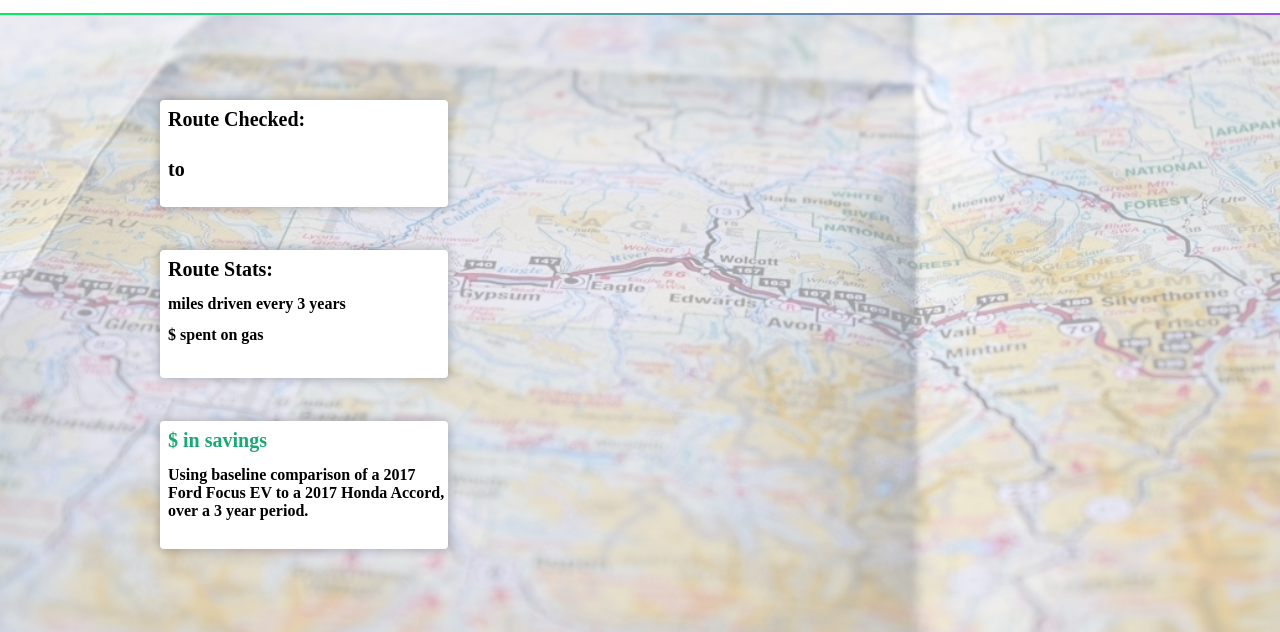
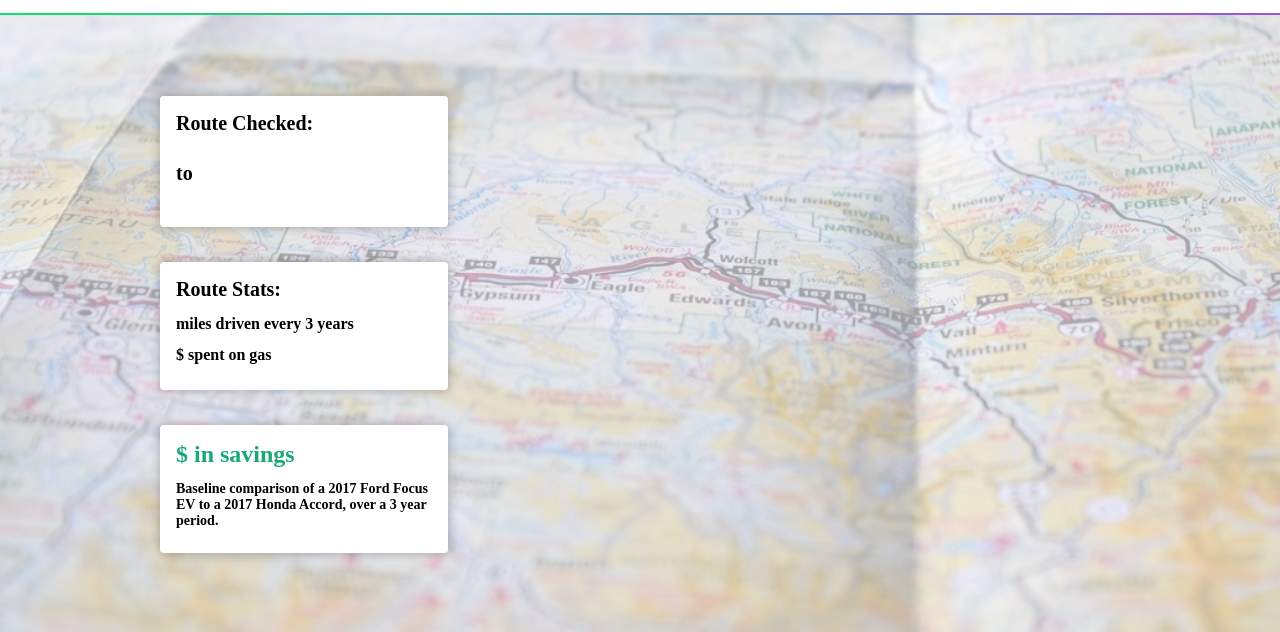
Before and after one commit to eldain/project-rev, a plain HTML site: page savings.html in a window 1280 px wide. Shown: the part 60-692 px from the top of the page. Drawn offline with nearby package versions, Linux system fonts and the light colour scheme; some packages are replaced by stand-ins of ours.

Commit message:
Better format first panel second page

```diff
--- a/savings.html
+++ b/savings.html
@@ -23,28 +23,21 @@
 	<div class="nav-line"></div>
 
 	<div class="first-panel-savings relative">
-		<!-- <label class="clip" for="start-address">Start Address</label>
-		<input class="start-input-savings f6 f5-l input-reset bn black-80 bg-white pa3 mb3 br2 shadow-1 w-50" type="text" placeholder="Enter your start address" name="start-address">
-
-		<label class="clip" for="destination-address">Destination Address</label>
-		<input class="destination-input-savings f6 f5-l input-reset bn black-80 bg-white pa3 br2 shadow-1 w-50" type="text" placeholder="Enter your destination address" name="destination-address">
-		-->
-
 		<div class="w-75 center pv5 flex flex-column h-100 justify-around">
-			<div class="route-checked br2 shadow-2 bg-white flex flex-column w-30">
-				<h1 class="ma0 pt2 pl2 f4">Route Checked:</h1>
-				<h2 class="f5 pl2 start-address"></h2>
-				<h2 class="f4 pl2 ma0">to</h2>
-				<h2 class="f5 pl2 destination-address"></h2>
+			<div class="route-checked br2 shadow-2 bg-white flex flex-column w-30 pa3">
+				<h1 class="ma0 f4">Route Checked:</h1>
+				<h2 class="f5 start-address"></h2>
+				<h2 class="f4 ma0">to</h2>
+				<h2 class="f5 destination-address"></h2>
 			</div>
-			<div class="route-stats br2 shadow-2 bg-white h4 w-30">
-				<h1 class="ma0 pt2 pl2 f4">Route Stats:</h1>
-				<h2 class="f5 pl2"><span class="miles-per-year"></span> miles driven every 3 years</h2>
-				<h2 class="f5 pl2">$<span class="spent-per-year"></span> spent on gas</h2>
+			<div class="route-stats br2 shadow-2 bg-white h4 w-30 pa3">
+				<h1 class="ma0 f4">Route Stats:</h1>
+				<h2 class="f5 "><span class="miles-per-year"></span> miles driven every 3 years</h2>
+				<h2 class="f5 ">$<span class="spent-per-year"></span> spent on gas</h2>
 			</div>
-			<div class="route-savings br2 shadow-2 bg-white h4 w-30">
-				<h1 class="ma0 pt2 pl2 f4 green">$<span class="savings-first-panel"></span> in savings</h1>
-				<h2 class="f5 pl2">Using baseline comparison of a 2017 Ford Focus EV to a 2017 Honda Accord, over a 3 year period.</h2>
+			<div class="route-savings br2 shadow-2 bg-white h4 w-30 pa3">
+				<h1 class="ma0 f3 green">$<span class="savings-first-panel"></span> in savings</h1>
+				<h2 class="f6">Baseline comparison of a 2017 Ford Focus EV to a 2017 Honda Accord, over a 3 year period.</h2>
 			</div>
 		</div>
 	</div>
```
